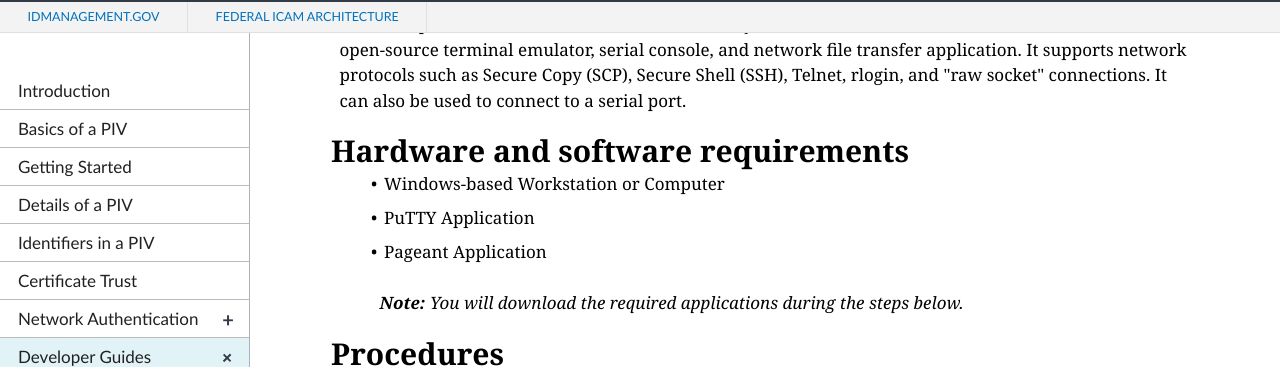
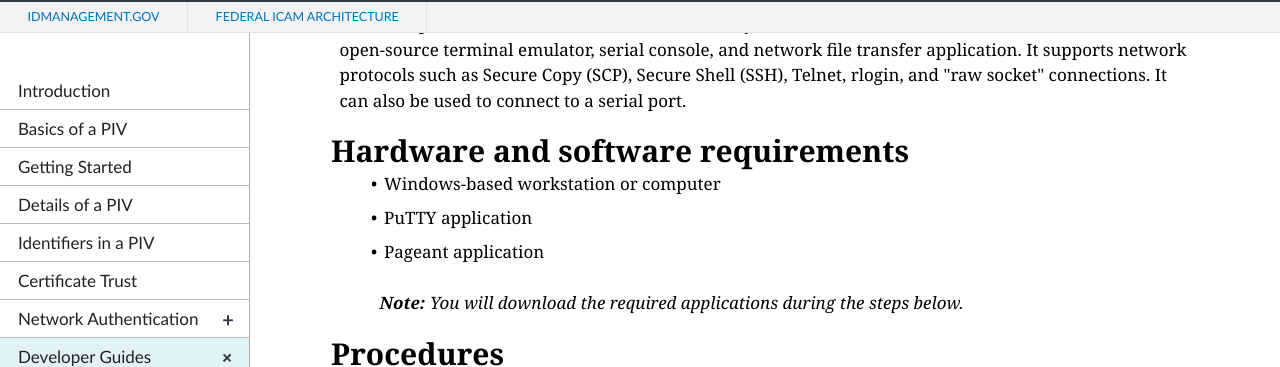
Before and after one commit to GSA/piv-guides, a Jekyll site: the page built from _devconfig/ssh.md, in a window 1280 px wide and 900 px high, scrolled down 416 px. Shown: the part 88-455 px from the top of the window. Built offline with Jekyll 4.4.1, drawn with Linux system fonts in a browser that asks for light colours; nearby versions of some CDN libraries.

Commit message:
Update ssh.md

```diff
--- a/_devconfig/ssh.md
+++ b/_devconfig/ssh.md
@@ -12,9 +12,9 @@ For those professionals who use Windows-based systems, **PuTTY** allows for remo
 
 ## Hardware and software requirements
 
-- Windows-based Workstation or Computer
-- PuTTY Application
-- Pageant Application
+- Windows-based workstation or computer
+- PuTTY application
+- Pageant application
 
 > _**Note:**  You will download the required applications during the steps below._
 
```
